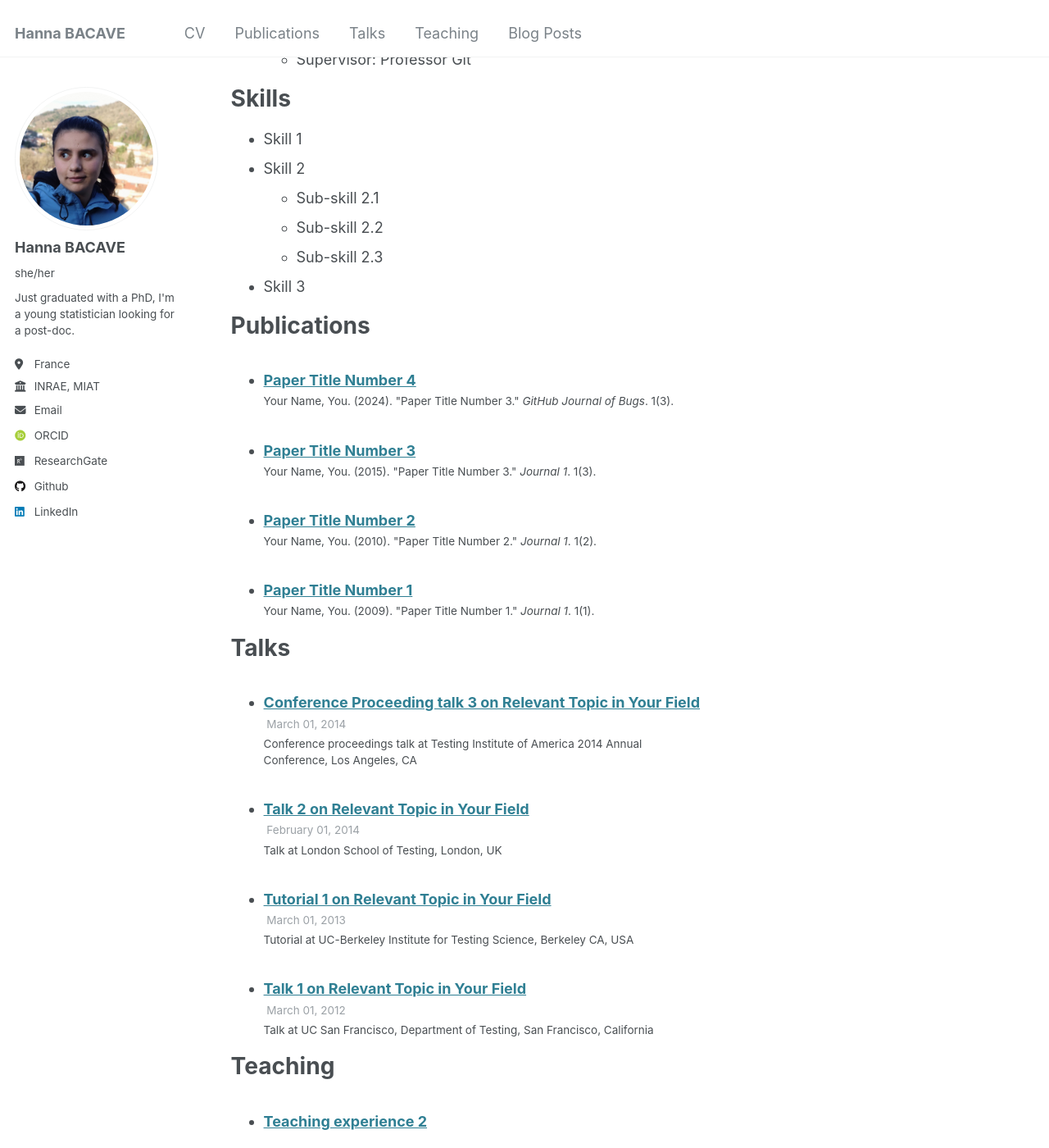
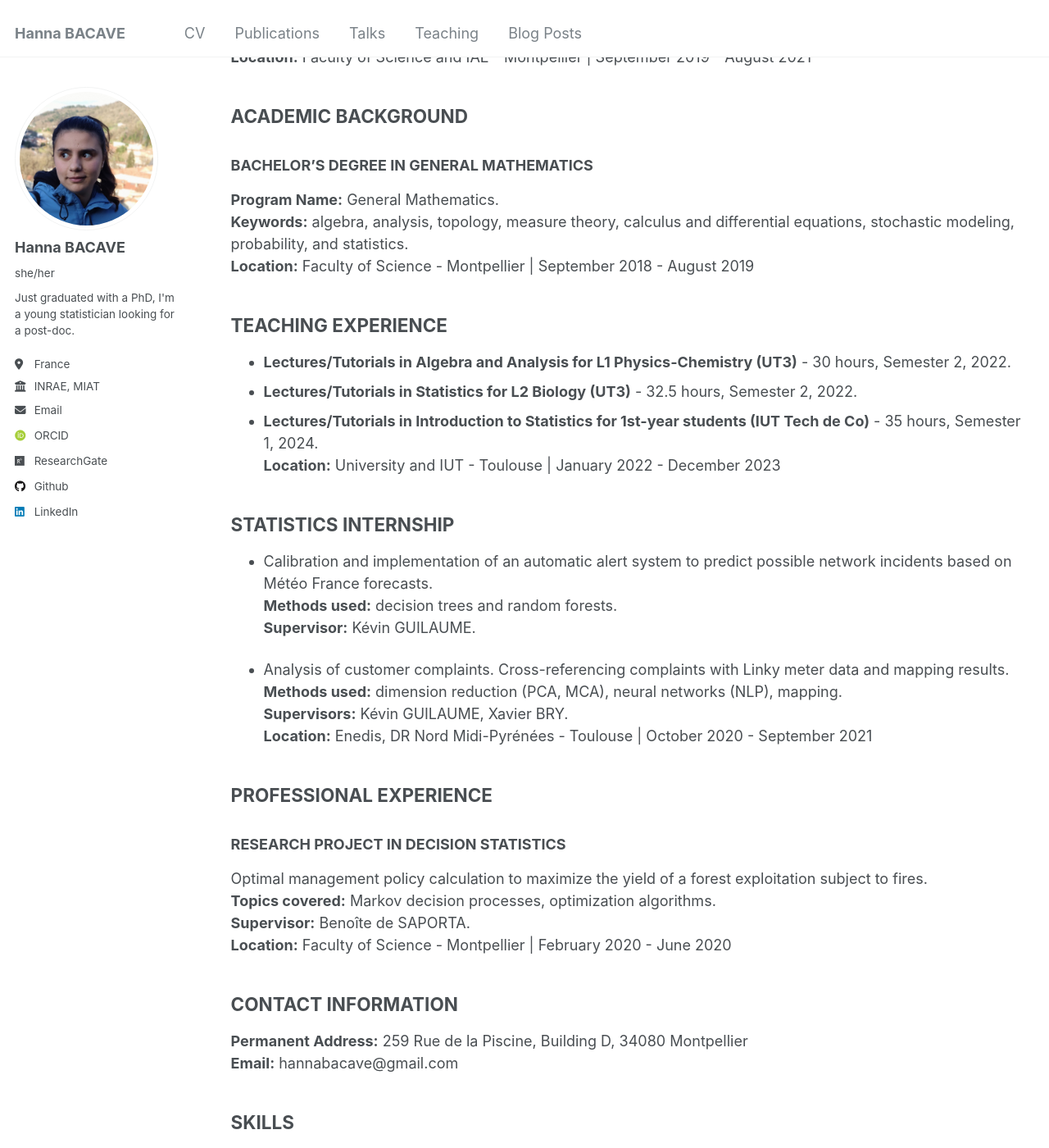
Before and after one commit to hannabacave/hannabacave.github.io, a Jekyll site: the page built from _pages/cv.md, in a window 1280 px wide and 1400 px high, scrolled down 706 px. Shown: the whole window at 82% size. Built offline with Jekyll 4.4.1, drawn with Linux system fonts in a browser that asks for light colours; some web fonts are replaced; some of the changed text lies outside the part shown.

Commit message:
Update cv.md

```diff
--- a/_pages/cv.md
+++ b/_pages/cv.md
@@ -9,56 +9,96 @@ redirect_from:
 
 {% include base_path %}
 
-Education
-======
-* Ph.D in Version Control Theory, GitHub University, 2018 (expected)
-* M.S. in Jekyll, GitHub University, 2014
-* B.S. in GitHub, GitHub University, 2012
+---
 
-Work experience
-======
-* Spring 2024: Academic Pages Collaborator
-  * Github University
-  * Duties includes: Updates and improvements to template
-  * Supervisor: The Users
+## DOCTORATE IN STATISTICS
+**Thesis Title:** Extensions of (Semi-)Hidden Markov Models and Algorithms to Estimate the Dynamics of (Meta)populations under Partial Observability.
+**Supervisors:** Nathalie PEYRARD (MIAT, INRAE), Pierre-Olivier CHEPTOU (CEFE, CNRS), Nikolaos LIMNIOS (LMAC, UTC).
+**Defense Date:** November 18, 2024.
+**Keywords:** latent variable models, computational statistics, process statistics, HMM, dynamic Bayesian networks, population/metapopulation dynamics.
+**Location:** INRAE, MIAT - Toulouse | October 2021 - November 2024
 
-* Fall 2015: Research Assistant
-  * Github University
-  * Duties included: Merging pull requests
-  * Supervisor: Professor Hub
+## MASTER'S DEGREE IN STATISTICS AND MANAGEMENT (DOUBLE DEGREE)
+**Science Faculty Degree:**
+**Program Name:** Mathematics for Information and Decision (MIND).
+**Keywords:** time series, latent variable models, machine learning, deep learning, probability, computational statistics.
 
-* Summer 2015: Research Assistant
-  * Github University
-  * Duties included: Tagging issues
-  * Supervisor: Professor Git
+**IAE (Institute of Business Administration) Degree:**
+**Program Name:** Statistics for Information and Decision Support (SIAD).
+**Keywords:** micro/macro-economics, marketing, project management, machine learning, management, databases.
+**Location:** Faculty of Science and IAE - Montpellier | September 2019 - August 2021
 
-Skills
-======
-* Skill 1
-* Skill 2
-  * Sub-skill 2.1
-  * Sub-skill 2.2
-  * Sub-skill 2.3
-* Skill 3
+## ACADEMIC BACKGROUND
 
-Publications
-======
-  <ul>{% for post in site.publications reversed %}
-    {% include archive-single-cv.html %}
-  {% endfor %}</ul>
+### BACHELOR'S DEGREE IN GENERAL MATHEMATICS
+**Program Name:** General Mathematics.
+**Keywords:** algebra, analysis, topology, measure theory, calculus and differential equations, stochastic modeling, probability, and statistics.
+**Location:** Faculty of Science - Montpellier | September 2018 - August 2019
 
-Talks
-======
-  <ul>{% for post in site.talks reversed %}
-    {% include archive-single-talk-cv.html  %}
-  {% endfor %}</ul>
+## TEACHING EXPERIENCE
+- **Lectures/Tutorials in Algebra and Analysis for L1 Physics-Chemistry (UT3)** - 30 hours, Semester 2, 2022.
+- **Lectures/Tutorials in Statistics for L2 Biology (UT3)** - 32.5 hours, Semester 2, 2022.
+- **Lectures/Tutorials in Introduction to Statistics for 1st-year students (IUT Tech de Co)** - 35 hours, Semester 1, 2024.
+**Location:** University and IUT - Toulouse | January 2022 - December 2023
 
-Teaching
-======
-  <ul>{% for post in site.teaching reversed %}
-    {% include archive-single-cv.html %}
-  {% endfor %}</ul>
+## STATISTICS INTERNSHIP
+- Calibration and implementation of an automatic alert system to predict possible network incidents based on Météo France forecasts.
+  **Methods used:** decision trees and random forests.
+  **Supervisor:** Kévin GUILAUME.
 
-Service and leadership
-======
-* Currently signed in to 43 different slack teams
+- Analysis of customer complaints. Cross-referencing complaints with Linky meter data and mapping results.
+  **Methods used:** dimension reduction (PCA, MCA), neural networks (NLP), mapping.
+  **Supervisors:** Kévin GUILAUME, Xavier BRY.
+**Location:** Enedis, DR Nord Midi-Pyrénées - Toulouse | October 2020 - September 2021
+
+## PROFESSIONAL EXPERIENCE
+
+### RESEARCH PROJECT IN DECISION STATISTICS
+Optimal management policy calculation to maximize the yield of a forest exploitation subject to fires.
+**Topics covered:** Markov decision processes, optimization algorithms.
+**Supervisor:** Benoîte de SAPORTA.
+**Location:** Faculty of Science - Montpellier | February 2020 - June 2020
+
+## CONTACT INFORMATION
+**Permanent Address:** 259 Rue de la Piscine, Building D, 34080 Montpellier
+**Email:** hannabacave@gmail.com
+
+## SKILLS
+
+- **Statistics:**
+  Selection and application of machine learning methods, automatic learning, and dimension reduction.
+  Modeling (theoretical formalization, expert-driven construction, and theoretical model analysis).
+  Development and use of estimation algorithms.
+
+- **Computer Science:**
+  Data visualization and manipulation using R and Python.
+  R package development.
+  Introduction to application development with RShiny.
+
+- **Languages:**
+  French: native.
+  English: B2.
+
+- **Science Communication:**
+  Presentation of my thesis to high school students.
+  Participation in MT180s.
+  Strong interest and capabilities in interdisciplinary work.
+
+
+## PUBLICATIONS
+- **Non-parametric OD-HMM,** *Communications in Statistics Theory and Methods* - forthcoming article.
+- **Interacting Partially Observable DBN to model the dynamics of partially observable metapopulations: opportunities and open challenges,** *Theoretical Population Biology* - article under review.
+- **Extensions of (Semi-)Hidden Markov Models and Algorithms to Estimate the Dynamics of (Meta)populations under Partial Observability** - Doctoral thesis, in progress.
+
+## CONFERENCES
+- **Non-parametric OD-HMM:**
+  - Journées des Statistiques 2023, Brussels (Belgium) - organized by the Société Française de Statistique (SFDS).
+  - International Workshop on Applied Probability (IWAP) 2023, Thessaloniki (Greece).
+
+- **Parametric OD-HSMM to estimate the dynamics of an invasive species:**
+  - Journées des Statistiques 2024, Bordeaux - organized by the Société Française de Statistique (SFDS).
+  - Pre-doctoral day, Journées des Statistiques du Sud 2024, Toulouse.
+
+- **Interacting Partially Observable DBN to model the dynamics of partially observable metapopulations: opportunities and open challenges:**
+  - Seminar at the Centre d’Ecologie Fonctionnelle et Evolutive (CEFE, CNRS) 2022, Montpellier.
+  - International Statistical Ecology Conference (ISEC) 2023, Swansea (UK).
```
